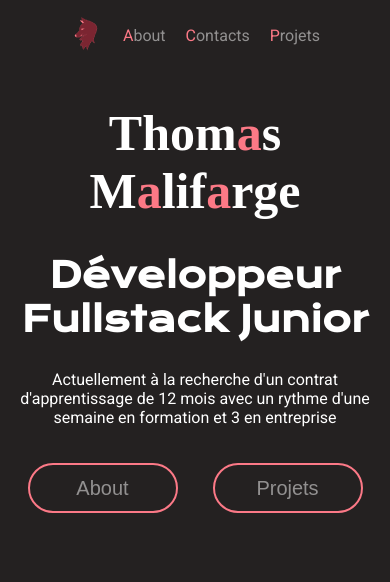
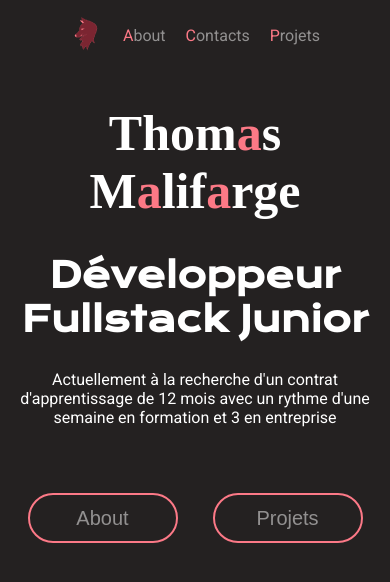
Before and after one commit to Malifarge/Portfolio-V2.5, a React (Create React App) app: page / in a window 390 px wide. Shown: the top 582 px of the page. Built offline with nearby package versions, Linux system fonts and the light colour scheme; a web font is replaced by a local one.

Commit message:
Animation

```diff
--- /dev/null
+++ b/src/Components/Loader.js
@@ -0,0 +1,11 @@
+import Logo from "../images/logo.png"
+
+const Loader = () =>{
+    return(
+        <div className="Loader-Container flex">
+            <img src={Logo} alt="Loader" className="Loader" />
+        </div>
+    )
+}
+
+export default Loader
--- a/src/Pages/Contacts.js
+++ b/src/Pages/Contacts.js
@@ -25,7 +25,7 @@ const Contacts = () =>{
         <>
             <H2>Contacts</H2>
             <address className="flex clmn g-50">
-                <div className="flex jcsb clmntel">
+                <div className="flex jcsb clmntel second">
 
                     <div className="flex center g-20">
                         <img src={home} alt="home"/>
@@ -39,12 +39,12 @@ const Contacts = () =>{
 
                 </div>
 
-                <div className="asc flex center g-20">
+                <div className="asc flex center g-20 second" >
                         <img src={mail} alt="mail"/>
                         <a href="mailto:malifarge.thomas9@gmail.com">malifarge.thomas9@gmail.com</a>
                 </div>
 
-                <div className="flex jcsb clmntel">
+                <div className="flex jcsb clmntel second">
 
                     <div className="flex center g-20">
                         <img src={github} alt="github"/>
--- a/src/Pages/Projets.js
+++ b/src/Pages/Projets.js
@@ -3,6 +3,7 @@ import { useNavigate } from "react-router-dom";
 
 import H2 from "../Components/H2";
 import Button from "../Components/Button";
+import Loader from "../Components/Loader";
 
 const Projets = () =>{
 
@@ -34,9 +35,9 @@ const Projets = () =>{
         <>
             <H2>Projets</H2>
             <section className="flex scroll g-20">
-                {projets.map((projet)=>{
+                {projets.length>0 ? projets.map((projet)=>{
                     return (
-                        <a href={projet.link} className="nodecoration">
+                        <a href={projet.link} className="nodecoration second">
                             <article className="Card" key={projet.title} style={{
                                 "background" : `url(${projet.url}) no-repeat top/contain`
                             }}>
@@ -50,7 +51,7 @@ const Projets = () =>{
                             </article>
                         </a>
                     )
-                })}
+                }) : <Loader/>}
             </section>
             <div className="flex jcsa">
                 <Button text="About" handleClick={handleAboutclick}/>
--- a/src/Style/style.css
+++ b/src/Style/style.css
@@ -46,18 +46,24 @@ body{
 header{
     height: 70px;
     justify-content: center;
+    opacity: 0;
+    animation: spawn 1s 0s forwards;
 }
 
 h1{
     font-size: 130px;
     font-family: 'Fascinate Inline', cursive;
     text-align: center;
+    opacity: 0;
+    animation: spawn 1s 0s forwards;
 }
 
 h2{
     font-size: 50px;
     font-family: 'Krona One', sans-serif;
     text-align: center;
+    opacity: 0;
+    animation: spawn 1s 1s forwards;
 }
 
 a{
@@ -79,7 +85,9 @@ button{
     height: 50px;
     color: rgba(255, 255, 255, 0.500);
     font-size: 20px;
-    margin-top: 20px;
+    margin-top: 200px;
+    opacity: 0;
+    animation: spawn 1s 3s forwards;
 }
 
 span{
@@ -89,6 +97,13 @@ span{
 p{
     font-size: 20px;
     text-align: center;
+    opacity: 0;
+    animation: spawn 1s 2s forwards;
+}
+
+.second{
+    opacity: 0;
+    animation: spawn 1s 2s forwards;
 }
 
 address{
@@ -119,6 +134,26 @@ section{
     text-decoration: none;
 }
 
+.Loader{
+    animation: Loader 2s 0s infinite;
+}
+
+.Loader-Container{
+    width: 100%;
+    justify-content: center;
+}
+
+@keyframes spawn {
+    0% {opacity: 0;}
+    100% {opacity: 1;}
+}
+
+@keyframes Loader {
+    0% {filter: grayscale(100%);}
+    50% {filter: grayscale(0%);}
+    100% {filter: grayscale(100%);}
+}
+
 @media (max-width: 1300px){
     h1{
         font-size: 100px;
@@ -145,6 +180,10 @@ section{
     p{
         font-size: 16px;
     }
+
+    button{
+        margin-top: 150px;
+    }
 }
 
 @media (max-width: 800px){
@@ -166,6 +205,10 @@ section{
         align-self: flex-start;
     }
 
+    button{
+        margin-top: 100px;
+    }
+
 }
 
 @media (max-width: 500px){
@@ -173,6 +216,10 @@ section{
     .Card{
         width: 350px;
         height: 200px;
+    }
+
+    button{
+        margin-top: 50px;
     }
 
 }
```
Also changed, not shown: src/images/logo.png (added).
